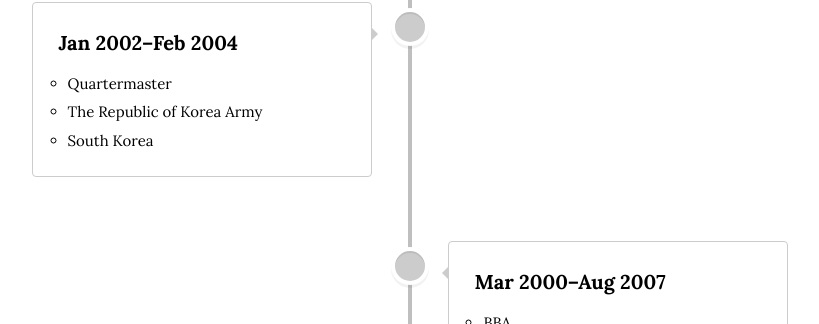
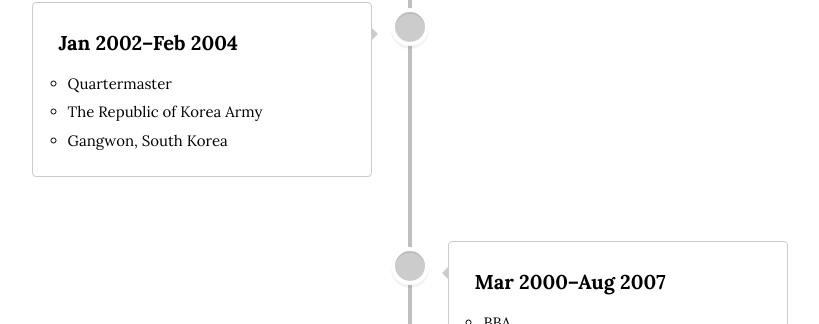
Before and after one commit to istaehun/taehun, a Jekyll site: the page built from timeline.html, in a window 1280 px wide and 900 px high, scrolled down 2923 px. Shown: the part 129-453 px from the top of the window, without its empty margins (230-1049 px from the left). Built offline with Jekyll 4.4.1, drawn with Linux system fonts in a browser that asks for light colours; nearby versions of some CDN libraries.

Commit message:
Update timeline.yml

```diff
--- a/_data/timeline.yml
+++ b/_data/timeline.yml
@@ -83,7 +83,7 @@
   text-list:
     - "Quartermaster"
     - "The Republic of Korea Army"
-    - "South Korea"
+    - "Gangwon, South Korea"
   image-list:
 -
   date: ""
```
